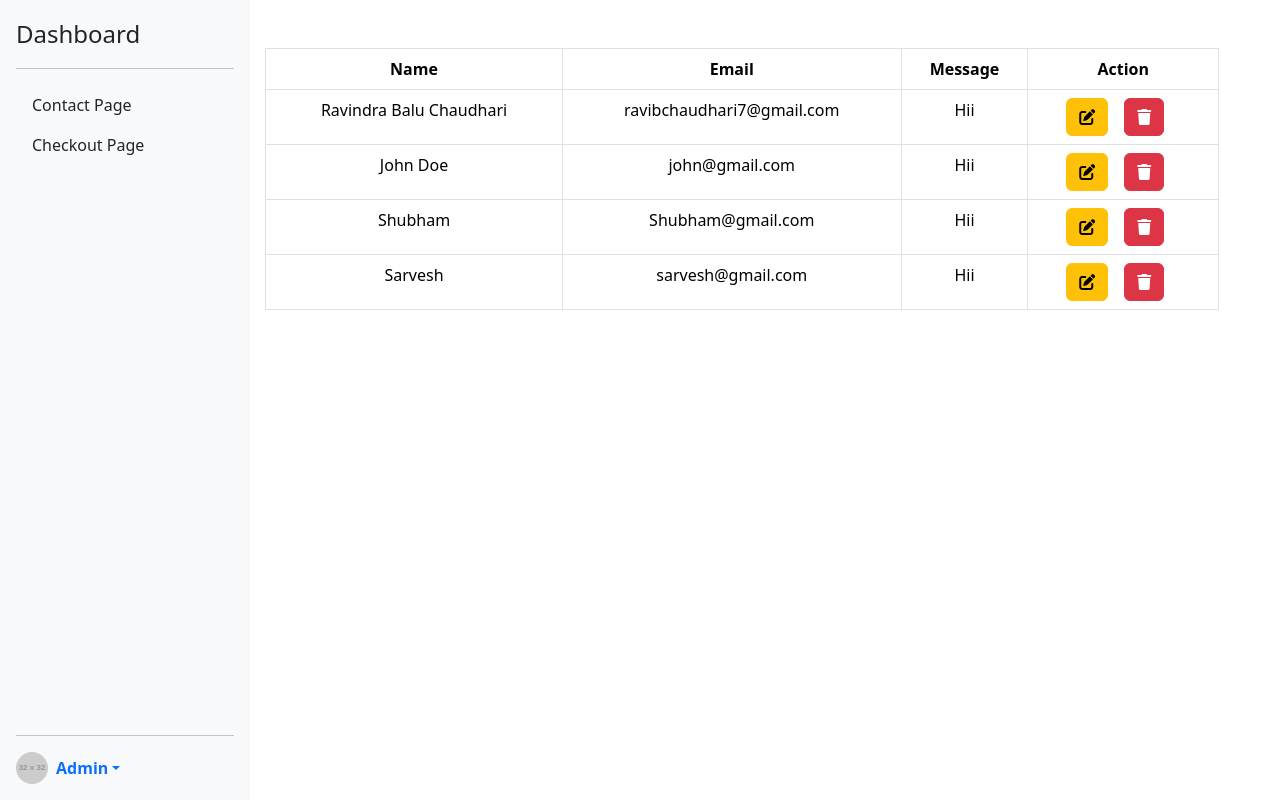
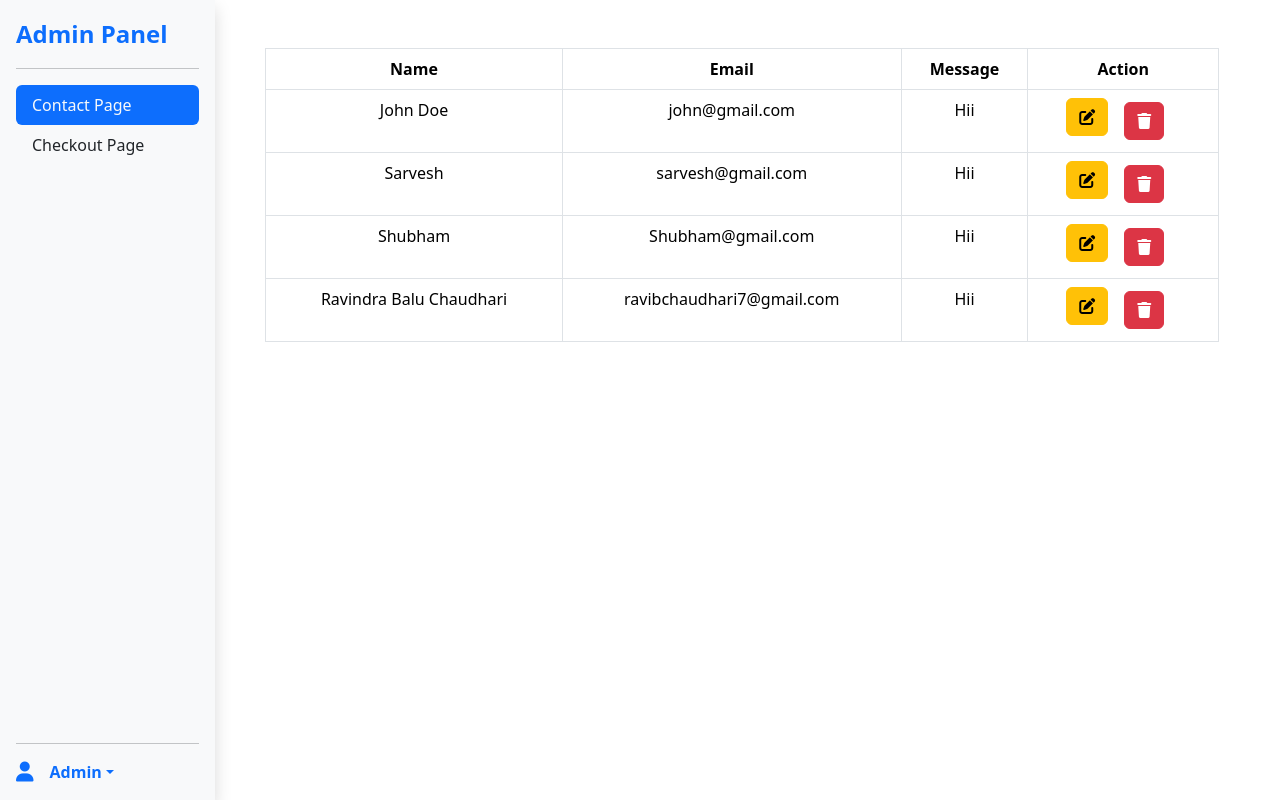
Before and after one commit to ravib7/Fruitable, a React (Vite) app: page /Fruitable/admin/admincontact in a window 1280 px wide. Built offline with nearby package versions, Linux system fonts and the light colour scheme; data requests are answered from the project's data file.

Commit message:
Automatic commit

```diff
--- a/db.json
+++ b/db.json
@@ -1,11 +1,5 @@
 {
   "contact": [
-    {
-      "name": "Ravindra Balu Chaudhari",
-      "email": "ravibchaudhari7@gmail.com",
-      "message": "Hii",
-      "id": 1
-    },
     {
       "name": "John Doe",
       "email": "john@gmail.com",
@@ -13,16 +7,22 @@
       "id": 2
     },
     {
-      "name": "Shubham ",
-      "email": "Shubham@gmail.com",
-      "message": "Hii",
-      "id": 4
-    },
-    {
       "name": "Sarvesh",
       "email": "sarvesh@gmail.com",
       "message": "Hii",
       "id": 5
+    },
+    {
+      "name": "Shubham ",
+      "email": "Shubham@gmail.com",
+      "message": "Hii",
+      "id": 6
+    },
+    {
+      "name": "Ravindra Balu Chaudhari",
+      "email": "ravibchaudhari7@gmail.com",
+      "message": "Hii",
+      "id": 7
     }
   ]
 }
--- a/package.json
+++ b/package.json
@@ -20,6 +20,7 @@
     "react": "^18.3.1",
     "react-dom": "^18.3.1",
     "react-router-dom": "^7.0.2",
+    "react-toastify": "^11.0.2",
     "swiper": "^11.1.15",
     "yup": "^1.6.1"
   },
--- a/src/App.jsx
+++ b/src/App.jsx
@@ -14,10 +14,13 @@ import AdminContact from './admin/pages/AdminContact'
 import AdminChackout from './admin/pages/AdminChackout'
 import Dashhome from './admin/pages/Dashhome'
 import AdminSignIn from './admin/pages/AdminSignIn'
+import { ToastContainer } from 'react-toastify'
+import "react-toastify/ReactToastify.css"
 
 const App = () => {
 
   return <div>
+    <ToastContainer />
     <Routes>
       {/* Public Header */}
       <Route path='/' element={<PublicLayout />}>
--- a/src/admin/pages/AdminContact.jsx
+++ b/src/admin/pages/AdminContact.jsx
@@ -1,5 +1,6 @@
 import axios from 'axios'
 import React, { useEffect, useState } from 'react'
+import { toast } from 'react-toastify'
 
 const AdminContact = () => {
 
@@ -14,7 +15,7 @@ const AdminContact = () => {
 
     const deletContact = async id => {
         axios.delete("http://localhost:5000/contact/" + id)
-        alert("Information Deleted Successfully")
+        toast.success("Information Deleted Successfully")
         readContact()
     }
 
@@ -24,7 +25,7 @@ const AdminContact = () => {
     ])
 
     return <>
-        <table className="table table-bordered table-hover mt-5">
+        <table className="table table-bordered table-hover mt-5 ms-md-5">
             <thead className="text-center">
                 <tr>
                     <th>Name</th>
@@ -40,7 +41,7 @@ const AdminContact = () => {
                         <td>{item.email}</td>
                         <td>{item.message}</td>
                         <td>
-                            <button className="btn btn-warning me-3">
+                            <button className="btn btn-warning me-3 mb-md-2">
                                 <i className="fas fa-edit"></i>
                             </button>
                             <button
--- a/src/admin/pages/AdminSignIn.jsx
+++ b/src/admin/pages/AdminSignIn.jsx
@@ -3,6 +3,7 @@ import "/src/admin/assets/styles/Admin.css";
 import { useFormik } from "formik";
 import * as yup from "yup";
 import { useNavigate } from 'react-router-dom';
+import { toast } from 'react-toastify';
 
 const AdminSignIn = () => {
 
@@ -32,10 +33,11 @@ const AdminSignIn = () => {
             const validPassword = "123"; // Replace with your desired password
 
             if (values.username === validUsername && values.password === validPassword) {
+                toast.success("Sign In Successfully")
                 setIsLoggedIn(true); // Hide the form
                 navigate("/admin"); // Navigate to the contact page
             } else {
-                alert("Invalid username or password");
+                toast.error("Invalid username or password")
             }
             resetForm();
         }
--- a/src/admin/pages/Dashboard.jsx
+++ b/src/admin/pages/Dashboard.jsx
@@ -1,4 +1,5 @@
 import React from 'react';
+import "../../admin/assets/styles/Dashboard.css"
 import { Link, Outlet, useNavigate } from 'react-router-dom';
 
 const Sidebar = () => {
@@ -11,16 +12,16 @@ const Sidebar = () => {
     }
 
     return <>
-        <div className="row gap-5 gap-md-5">
+        <div className="row gap-md-5 gap-lg-0">
             <div className="col-md-2 col-lg-2">
-                <div className="d-flex flex-column flex-shrink-0 p-3 bg-light" style={{ width: '250px', height: '100vh' }}>
+                <div className="d-flex flex-column flex-shrink-0 p-3 bg-light shadow" style={{ width: '215px', height: '100vh' }}>
                     <a href="#" className="d-flex align-items-center mb-3 mb-md-0 me-md-auto text-decoration-none text-dark">
-                        <span className="fs-4">Dashboard</span>
+                        <span className="fs-4 text-primary fw-semibold">Admin Panel</span>
                     </a>
                     <hr />
                     <ul className="nav nav-pills flex-column mb-auto">
                         <li>
-                            <Link to="admincontact" className="nav-link text-dark">
+                            <Link to="admincontact" className="nav-link bg-primary text-light active">
                                 Contact Page
                             </Link>
                         </li>
@@ -39,13 +40,8 @@ const Sidebar = () => {
                             data-bs-toggle="dropdown"
                             aria-expanded="false"
                         >
-                            <img
-                                src="https://via.placeholder.com/32"
-                                alt="profile"
-                                className="rounded-circle me-2"
-                                width="32"
-                                height="32"
-                            />
+
+                            <i className="fa-solid fa-user fs-5 me-3"></i>
                             <strong>Admin</strong>
                         </a>
                         <ul className="dropdown-menu text-small shadow" aria-labelledby="dropdownUser1">
--- a/src/admin/pages/Dashhome.jsx
+++ b/src/admin/pages/Dashhome.jsx
@@ -2,7 +2,10 @@ import React from 'react'
 
 const Dashhome = () => {
     return <>
-        <h1>WelCome </h1>
+        <div style={{ padding: "20px", textAlign: "center", margin: "20% 0", }}>
+            <h1 style={{ color: "#ffb524" }}>Welcome to the Dashboard</h1>
+            <p style={{ color: "#81c408", fontSize: "18px" }}>Here you can manage your admin tasks effectively.</p>
+        </div>
     </>
 }
 
--- a/src/components/layouts/ContactForm.jsx
+++ b/src/components/layouts/ContactForm.jsx
@@ -1,13 +1,22 @@
 import axios from 'axios'
 import { useFormik } from 'formik'
-import { useEffect, useState } from 'react'
 import * as yup from "yup"
+import clsx from 'clsx'
+import { toast } from "react-toastify"
+import '../../assets/styles/components/ContactForm.css';
 
 const ContactForm = () => {
+
+    const handleClasses = key => clsx({
+        "form-control py-3 rounded-3": true,
+        "is-invalid": formik.touched[key] && formik.errors[key],
+        "is-valid": formik.touched[key] && !formik.errors[key],
+    })
 
     const createContact = async () => {
         await axios.post("http://localhost:5000/contact", formik.values)
         // readContact()
+        toast.success("Form Submited Successfully")
     }
 
     const formik = useFormik({
@@ -28,21 +37,26 @@ const ContactForm = () => {
     })
 
 
-
     return <>
         <form onSubmit={formik.handleSubmit}>
             <div className="contact-form my-5">
                 <div className="row px-5">
                     <div className="col-md-12 col-lg-7">
                         <div class="input-group">
-                            <input {...formik.getFieldProps("name")} type="text" class="form-control py-3 rounded-3" placeholder='Enter Your Name' />
+                            <input className={handleClasses("name")}   {...formik.getFieldProps("name")} type="text" placeholder='Enter Your Name' />
                         </div>
+                        <div className="valid-feedback">Looks good!</div>
+                        <div className="invalid-feedback">{formik.errors.name}</div>
                         <div class="input-group my-3">
-                            <input {...formik.getFieldProps("email")} type="email" class="form-control py-3 rounded-3" placeholder='Enter Your Emaill' />
+                            <input className={handleClasses("email")}  {...formik.getFieldProps("email")} type="email" placeholder='Enter Your Emaill' />
                         </div>
+                        <div className="valid-feedback">Looks good!</div>
+                        <div className="invalid-feedback">{formik.errors.email}</div>
                         <div class="input-group">
-                            <textarea {...formik.getFieldProps("message")} class="form-control py-5 rounded-3" placeholder='Your Message'></textarea>
+                            <textarea className={handleClasses("message")} rows={5} cols={10} {...formik.getFieldProps("message")} placeholder='Your Message'></textarea>
                         </div>
+                        <div className="valid-feedback">Looks good!</div>
+                        <div className="invalid-feedback">{formik.errors.message}</div>
                         <button className="btn fw-semibold px-4 py-3 my-3 w-100 rounded-3" style={{ border: "1px solid #ffb524" }} type="submit">Submit</button>
                     </div>
                     <div className="col-md-12 col-lg-5 mb-5">
--- a/src/pages/Contact.jsx
+++ b/src/pages/Contact.jsx
@@ -1,7 +1,6 @@
 import React from 'react'
 import Layout from '../components/layouts/Layout'
 // import headerImg from '/src/assets/img/cart-page-header-img.jpg'
-import '../../src/assets/styles/pages/Contact.css';
 import { Link } from 'react-router-dom';
 import ContactForm from '../components/layouts/ContactForm';
 
```
Also changed, not shown: src/admin/assets/styles/Dashboard.css (added), src/assets/styles/components/ContactForm.css (renamed from src/assets/styles/pages/Contact.css), 1 other file (tests, documents, lock files or other folders).
